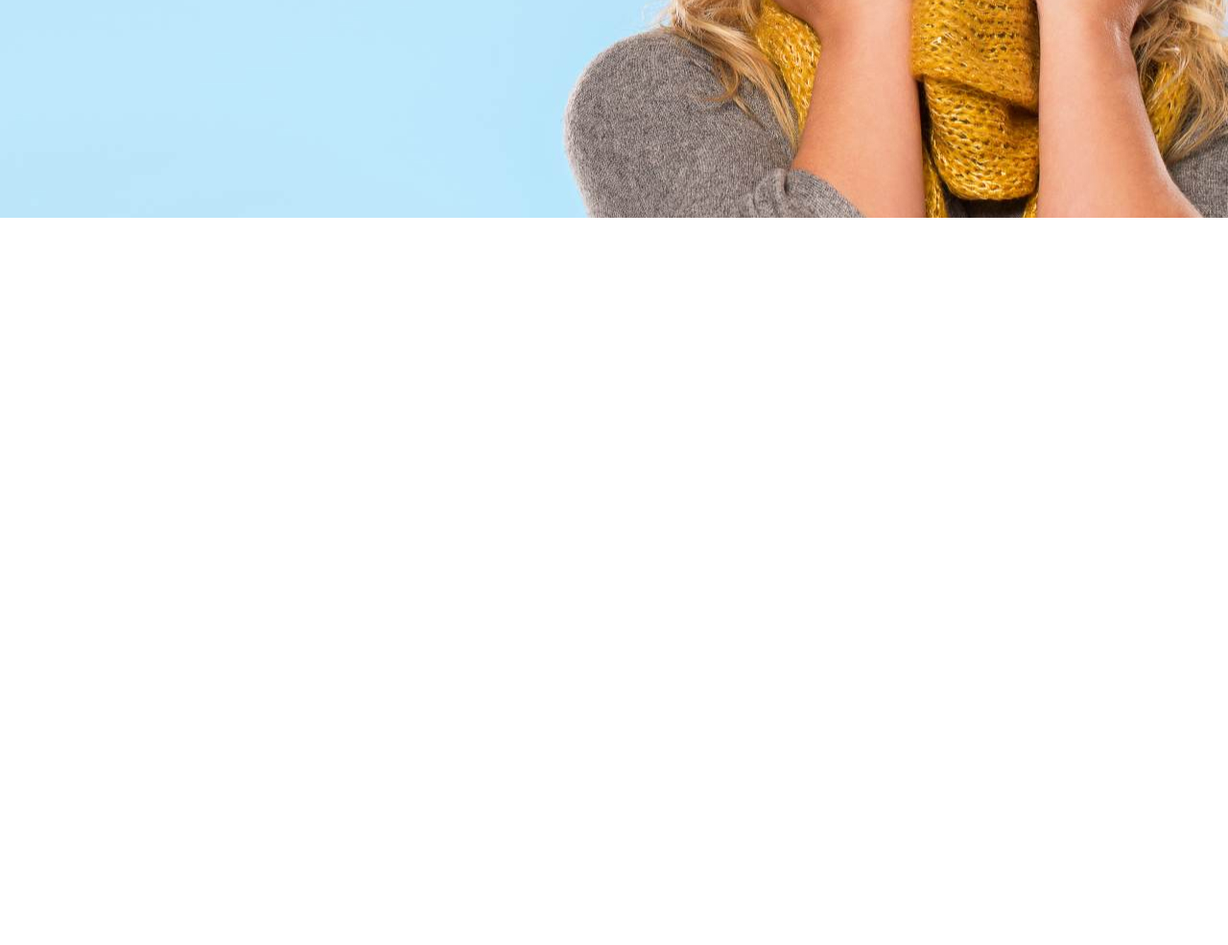
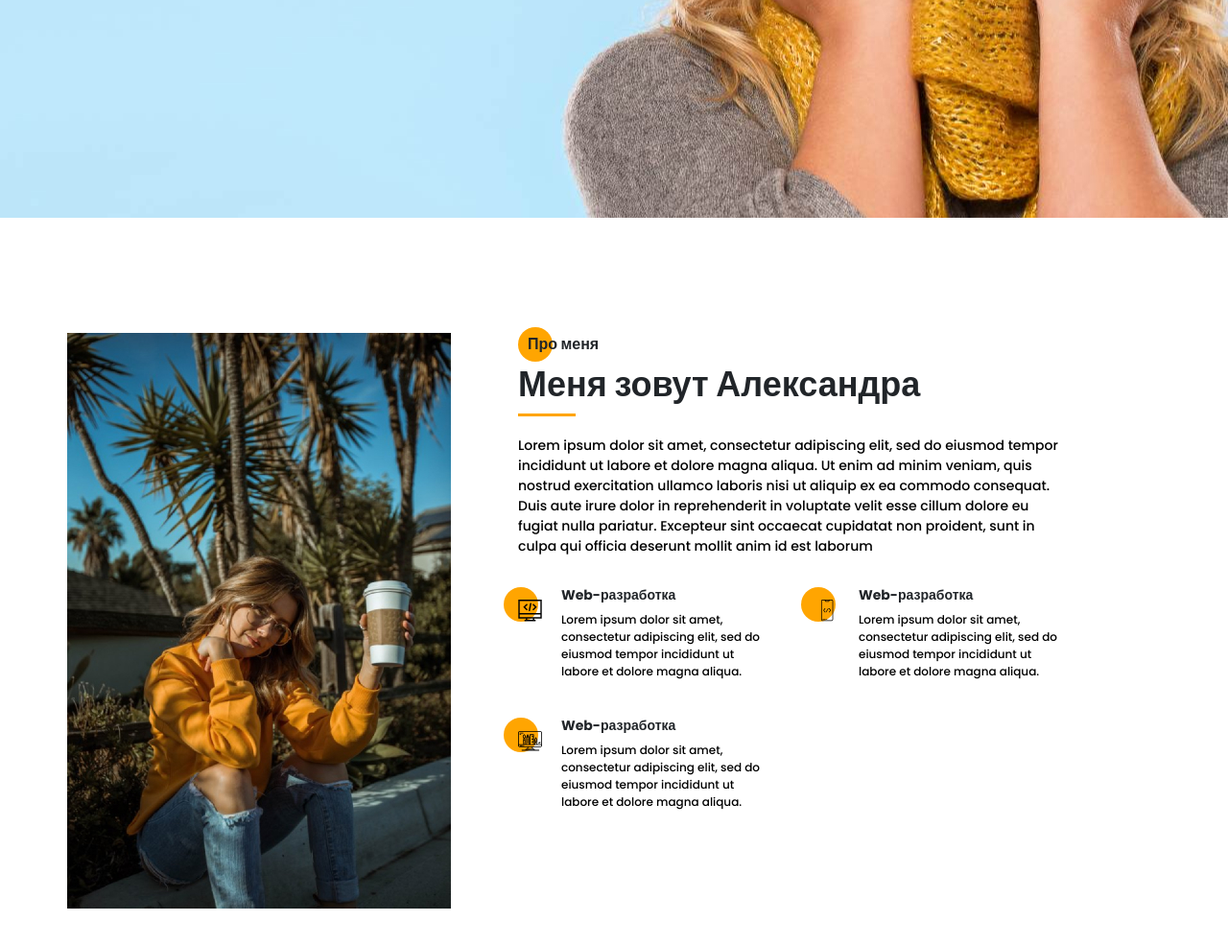
Before and after one commit to PanikarMikhailo/portfoliotest.github.io, a plain HTML site: page index.html in a window 1280 px wide. Shown: the part 573-1558 px from the top of the page at 96% size. Before the commit the page ends 800 px from the top, so only its background shows below. Drawn offline with Linux system fonts and the light colour scheme.

Commit message:
about-me block completed

```diff
--- a/index.html
+++ b/index.html
@@ -25,5 +25,47 @@
             </div>
         </div>
     </section>
+
+    <section class="about-me">
+        <div class="container">
+            <div class="grid__container">
+                <div id="img" class="about-me__img">
+                    <img src="img/main_photo.jpg" alt="me-photo">
+                </div>
+                <div id="descr" class="about-me__descr">
+                    <div class="title title_fz16 about-me__circle">Про меня</div>
+                    <div class="title title_fz36">Меня зовут Александра</div>
+                    <div class="about-me__line"></div>
+                    <div class="about-me__subtitle">Lorem ipsum dolor sit amet, consectetur adipiscing elit, sed do eiusmod tempor incididunt ut labore et dolore magna aliqua. Ut enim ad minim veniam, quis nostrud exercitation ullamco laboris nisi ut aliquip ex ea commodo consequat. Duis aute irure dolor in reprehenderit in voluptate velit esse cillum dolore eu fugiat nulla pariatur. Excepteur sint occaecat cupidatat non proident, sunt in culpa qui officia deserunt mollit anim id est laborum</div>
+                </div>
+                <div id="development" class="about-me__development">
+                    <div class="about-me__items">
+                        <div class="about-me__mincircle"><img src="icons/about_me/web_development.svg" alt="development"></div>
+
+                        <div class="about-me__item">
+                            <div class="title title_fz14">Web-разработка</div>
+                            <div class="about-me__text">Lorem ipsum dolor sit amet, consectetur adipiscing elit, sed do eiusmod tempor incididunt ut labore et dolore magna aliqua.</div>
+                        </div>
+                    </div>
+                    <div class="about-me__items">
+                        <div class="about-me__mincircle"><img src="icons/about_me/mobile_dev.svg" alt="mobile"></div>
+
+                        <div class="about-me__item">
+                            <div class="title title_fz14">Web-разработка</div>
+                            <div class="about-me__text">Lorem ipsum dolor sit amet, consectetur adipiscing elit, sed do eiusmod tempor incididunt ut labore et dolore magna aliqua.</div>
+                        </div>
+                    </div>
+                    <div class="about-me__items">
+                        <div class="about-me__mincircle"><img src="icons/about_me/design.svg" alt="design"></div>
+
+                        <div class="about-me__item">
+                            <div class="title title_fz14">Web-разработка</div>
+                            <div class="about-me__text">Lorem ipsum dolor sit amet, consectetur adipiscing elit, sed do eiusmod tempor incididunt ut labore et dolore magna aliqua.</div>
+                        </div>
+                    </div>
+                </div>
+            </div>
+        </div>
+    </section>
 </body>
 </html>
--- /dev/null
+++ b/scss/block/_about-me.scss
@@ -0,0 +1,77 @@
+.grid__container {
+    display: grid;
+    grid-template-columns: 400px 572px;
+    grid-template-rows: 243px 357px;
+    gap: 20px 70px;
+    grid-template-areas:
+    "img descr"
+    "img development";
+}
+
+#img {
+    grid-area: img;
+}
+#descr {
+    grid-area: descr;
+}
+#development {
+    grid-area: development;
+}
+.about-me {
+    padding: 120px 0;
+    &__circle {
+        z-index: 2;
+        padding-left: 10px;
+        position: relative;
+        @include before_circle;
+    }
+    &__line {
+        width: 60px;
+        height: 3px;
+        background: $main-color;
+    }
+    &__subtitle {
+        margin-top: 20px;
+        width: 570px;
+        height: 123px;
+        font-style: normal;
+        font-weight: 500;
+        font-size: 14px;
+        line-height: 21px;
+        color: #000000;
+    }
+    &__development {
+        display: grid;
+        grid-template-columns: repeat(2, 260px);
+        grid-template-rows: repeat(2, 116px);
+        gap: 20px 50px
+    }
+    &__items {
+        display: flex;
+        position: relative;
+
+    }
+    &__mincircle {
+        z-index: 2;
+        position: relative;
+        @include before_circle;
+        img {
+            margin: 15px 20px 0 0;
+            width: 25px;
+            height: 23.45px;
+        }
+        &:before {
+            top: 2%;
+            left: -33%;
+        }
+    }
+    &__text {
+        margin-top: 6px;
+        font-style: normal;
+        font-weight: 500;
+        font-size: 12px;
+        line-height: 18px;
+        color: #000000;
+    }
+
+}
--- a/scss/block/_title.scss
+++ b/scss/block/_title.scss
@@ -10,6 +10,9 @@
         font-size: 16px;
         line-height: 24px;
     }
+    &_fz36 {
+        font-size: 36px;
+    }
     &_fz48 {
         font-size: 48px;
     }
--- a/scss/style.scss
+++ b/scss/style.scss
@@ -8,6 +8,7 @@
 @import 'block/title';
 @import 'block/button';
 @import 'block/sidepanel';
+@import 'block/about-me';
 /* fonts */
 @import url('https://fonts.googleapis.com/css2?family=Poppins:wght@500;700&display=swap');
 
```
Also changed, not shown: css/style.min.css, 1 other file.
